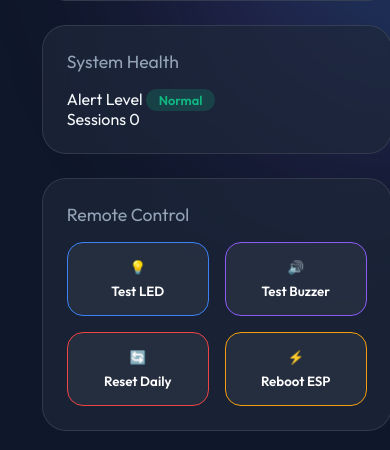
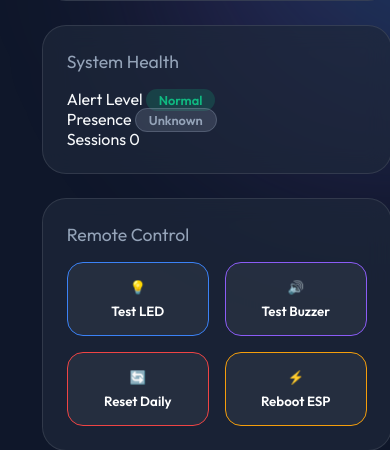
Before and after one commit to mithunbabbira/SmartHydrationSystem, a Flask app: page / in a window 390 px wide. Shown: the part 887-1337 px from the top of the page. Run offline with Flask 3, Linux system fonts and the light colour scheme; data that the repository does not hold is empty; some libraries are stand-ins or nearby versions.

Commit message:
Feature: User Presence Status on Dashboard. Added Home/Away detection based on phone WiFi/BT.

```diff
--- a/hydration_dashboard.py
+++ b/hydration_dashboard.py
@@ -28,7 +28,8 @@ latest_telemetry = {
     "delta": 0.0,
     "alert": 0,
     "today_ml": 0.0,
-    "status": "online", # Assume online initially if server is up
+    "presence": "unknown", # Home/Away status
+    "status": "online",  # Assume online initially if server is up
     "last_update": None
 }
 
@@ -109,6 +110,12 @@ def on_message(client, userdata, msg):
         latest_telemetry["status"] = "online" if payload == "true" else "offline"
         socketio.emit('status_update', {"status": latest_telemetry["status"]})
 
+    elif topic == "hydration/status/bluetooth":
+        # Map "connected" to "home" and "disconnected" to "away"
+        presence = "home" if payload == "connected" else "away"
+        latest_telemetry["presence"] = presence
+        socketio.emit('presence_update', {"presence": presence})
+
 mqtt_client = mqtt.Client(mqtt.CallbackAPIVersion.VERSION2)
 mqtt_client.username_pw_set(MQTT_USER, MQTT_PASSWORD)
 mqtt_client.on_connect = on_connect
--- a/static/css/style.css
+++ b/static/css/style.css
@@ -278,7 +278,14 @@ h1 span {
 
 .status-alert {
     background: rgba(239, 68, 68, 0.2);
-    color: var(--danger);
+    color: #ef4444;
+    border: 1px solid rgba(239, 68, 68, 0.3);
+}
+
+.status-unknown {
+    background: rgba(148, 163, 184, 0.2);
+    color: #94a3b8;
+    border: 1px solid rgba(148, 163, 184, 0.3);
 }
 
 /* Controls Grid */
--- a/static/js/dashboard.js
+++ b/static/js/dashboard.js
@@ -147,6 +147,30 @@ function showToast(msg) {
     setTimeout(() => toast.remove(), 3000);
 }
 
+// ==================== UI Updates ====================
+function updateSystemStatus(status) {
+    const badge = document.getElementById('system-status');
+    const label = badge.querySelector('.label');
+    const pulse = badge.querySelector('.pulse');
+
+    label.innerText = status.charAt(0).toUpperCase() + status.slice(1);
+    pulse.style.background = (status === 'online' || status === 'Online') ? '#10b981' : '#ef4444';
+}
+
+function updatePresence(presence) {
+    const el = document.getElementById('presence-status');
+    if (presence === 'home') {
+        el.innerText = '🏠 At Home';
+        el.className = 'status-pill status-ok';
+    } else if (presence === 'away') {
+        el.innerText = '🚗 Away';
+        el.className = 'status-pill status-alert';
+    } else {
+        el.innerText = 'Unknown';
+        el.className = 'status-pill status-unknown';
+    }
+}
+
 // ==================== Charts ====================
 function initHistoryChart() {
     const ctx = document.getElementById('history-chart').getContext('2d');
--- a/templates/index.html
+++ b/templates/index.html
@@ -1,5 +1,6 @@
 <!DOCTYPE html>
 <html lang="en">
+
 <head>
     <meta charset="UTF-8">
     <meta name="viewport" content="width=device-width, initial-scale=1.0">
@@ -9,6 +10,7 @@
     <script src="https://cdnjs.cloudflare.com/ajax/libs/socket.io/4.0.1/socket.io.js"></script>
     <script src="https://cdn.jsdelivr.net/npm/chart.js"></script>
 </head>
+
 <body>
     <div class="background-blobs">
         <div class="blob blob-1"></div>
@@ -41,8 +43,10 @@
                 <div class="progress-container">
                     <div class="progress-ring-wrapper">
                         <svg class="progress-ring" width="220" height="220">
-                            <circle class="progress-ring__circle-bg" stroke="#1e293b" stroke-width="12" fill="transparent" r="100" cx="110" cy="110"/>
-                            <circle class="progress-ring__circle" id="progress-circle" stroke="url(#gradient)" stroke-width="12" stroke-linecap="round" fill="transparent" r="100" cx="110" cy="110"/>
+                            <circle class="progress-ring__circle-bg" stroke="#1e293b" stroke-width="12"
+                                fill="transparent" r="100" cx="110" cy="110" />
+                            <circle class="progress-ring__circle" id="progress-circle" stroke="url(#gradient)"
+                                stroke-width="12" stroke-linecap="round" fill="transparent" r="100" cx="110" cy="110" />
                             <defs>
                                 <linearGradient id="gradient" x1="0%" y1="0%" x2="100%" y2="100%">
                                     <stop offset="0%" stop-color="#3b82f6" />
@@ -74,16 +78,20 @@
                 </div>
 
                 <!-- Alert/Quick Stats Card -->
-                <div class="card glass">
+                <div class="card health-card glass">
                     <h3>System Health</h3>
-                    <div class="stats-list">
-                        <div class="stat-item">
-                            <span class="label">Alert Level</span>
+                    <div class="status-grid">
+                        <div class="status-item">
+                            <span>Alert Level</span>
                             <span id="alert-level" class="status-pill status-ok">Normal</span>
                         </div>
-                        <div class="stat-item">
-                            <span class="label">Sessions</span>
-                            <span id="session-count" class="badge">0</span>
+                        <div class="status-item">
+                            <span>Presence</span>
+                            <span id="presence-status" class="status-pill status-unknown">Unknown</span>
+                        </div>
+                        <div class="status-item">
+                            <span>Sessions</span>
+                            <span id="session-count" class="value">0</span>
                         </div>
                     </div>
                 </div>
@@ -128,4 +136,5 @@
 
     <script src="{{ url_for('static', filename='js/dashboard.js') }}"></script>
 </body>
+
 </html>
```
